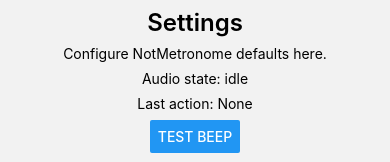
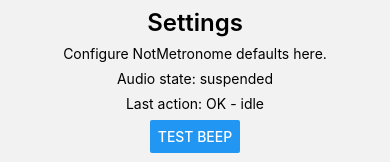
Before and after one commit to gonzalogmercado-lang/NotMetronome, a React Native app: screen /Settings in a window 390 px wide. Shown: the part 349-511 px from the top of the page. Built offline with nearby package versions, Linux system fonts and the light colour scheme.

Commit message:
Refine Settings audio diagnostics

```diff
--- a/src/screens/Settings/SettingsScreen.tsx
+++ b/src/screens/Settings/SettingsScreen.tsx
@@ -1,14 +1,15 @@
 import { useCallback, useState } from "react";
 import { Button, StyleSheet, Text, View } from "react-native";
 
-import { useMetronomeAudio } from "../../audio/useMetronomeAudio";
+import { AudioState, useMetronomeAudio } from "../../audio/useMetronomeAudio";
 
 function SettingsScreen() {
-  const { testBeep, audioState, audioDetails } = useMetronomeAudio({
+  const { testBeep, audioState } = useMetronomeAudio({
     bpm: 120,
     meter: { n: 4, d: 4 },
   });
-  const [lastAction, setLastAction] = useState<string>("None");
+  const [lastAction, setLastAction] = useState<string>("OK - idle");
+  const displayAudioState: AudioState = audioState === "ready" || audioState === "error" || audioState === "suspended" ? audioState : "suspended";
 
   const handleTestBeep = useCallback(() => {
     void (async () => {
@@ -21,9 +22,8 @@ function SettingsScreen() {
     <View style={styles.container}>
       <Text style={styles.title}>Settings</Text>
       <Text>Configure NotMetronome defaults here.</Text>
-      <Text>Audio state: {audioState}</Text>
+      <Text>Audio state: {displayAudioState}</Text>
       <Text>Last action: {lastAction}</Text>
-      {audioDetails ? <Text>Audio details: {audioDetails}</Text> : null}
       <Button title="Test Beep" onPress={handleTestBeep} />
     </View>
   );
```
